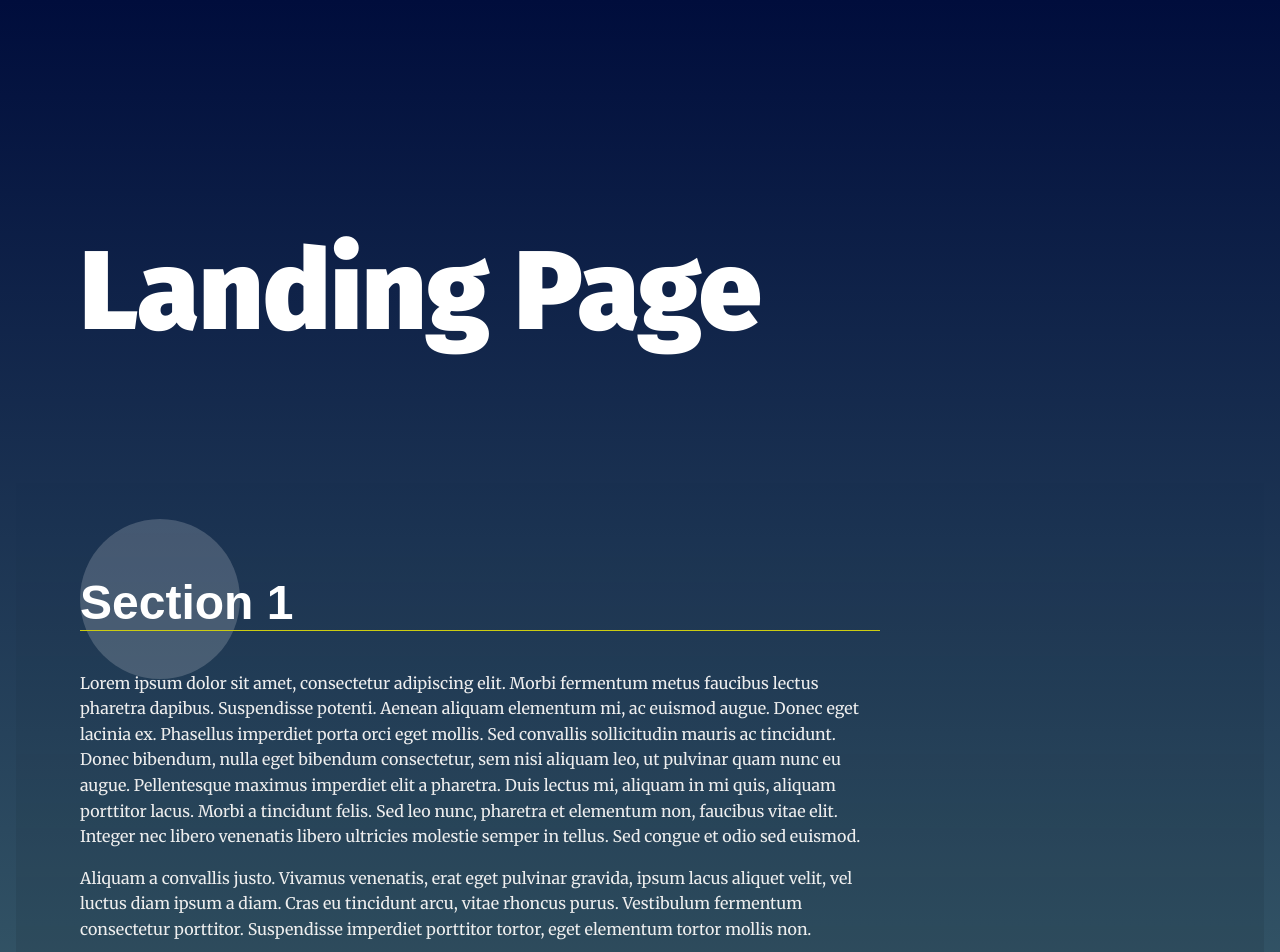
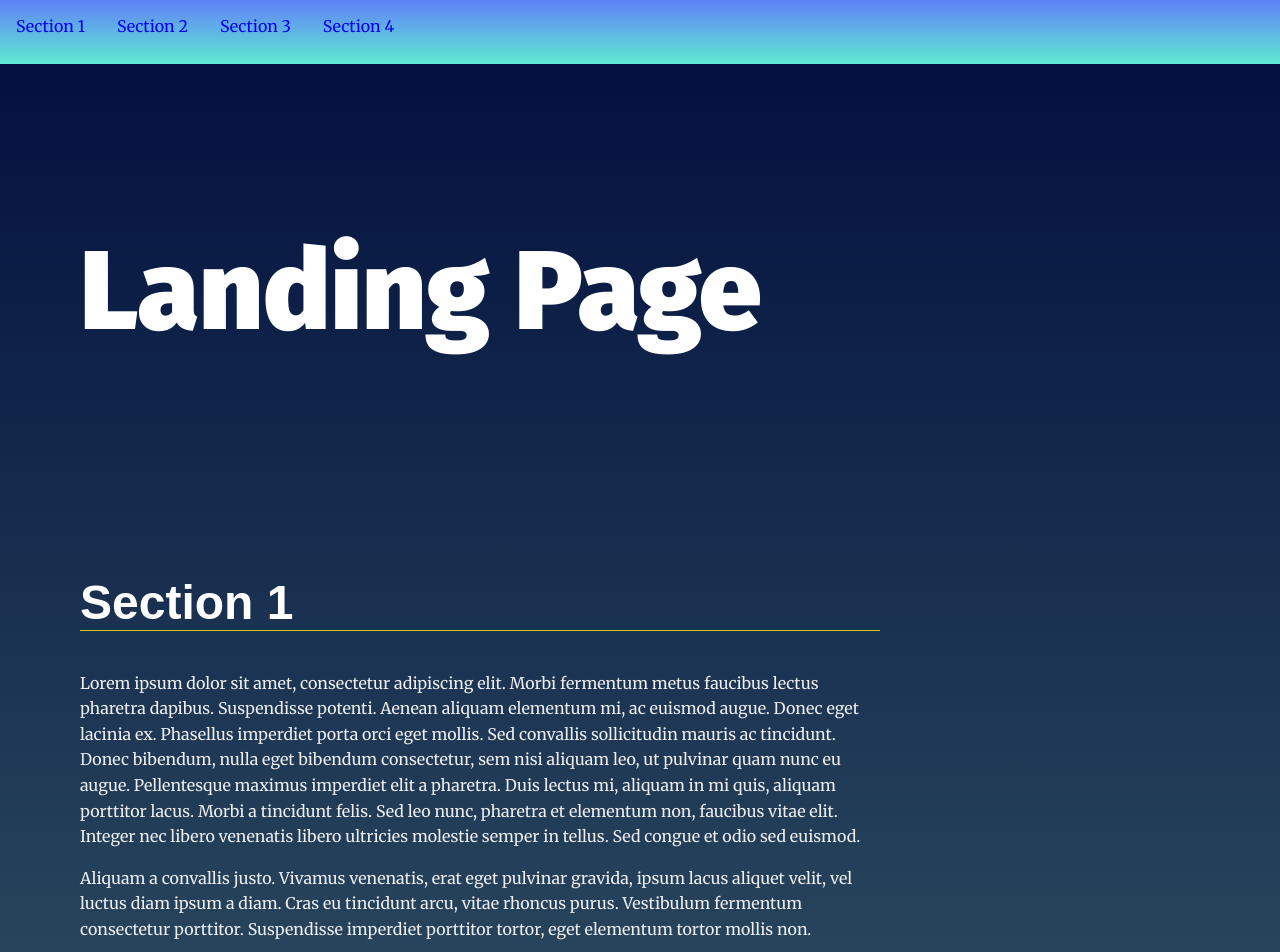
Before and after one commit to SamyNassar/Web-Development-Professional, a plain HTML site: page landing-page/index.html in a window 1280 px wide. Shown: the top 952 px of the page. Drawn offline with Linux system fonts and the light colour scheme.

Commit message:
Build a dynamic  Navbar

```diff
--- a/landing-page/css/styles.css
+++ b/landing-page/css/styles.css
@@ -64,15 +64,33 @@ section {
 /* ---- Module Rules ---- */
 
 /* Navigation Styles*/
+.navbar__menu{
+    width: 100%;
+    height: 4em;
+    background: rgb(136,203,171);
+    background: linear-gradient(0deg, rgb(95, 233, 210) 0%, rgb(96, 129, 248));
+
+}
+
 .navbar__menu ul {
     padding-left: 0;
     margin: 0;
     text-align: right;
+
 }
 
 .navbar__menu li {
     display: inline-block;
+    padding: 1em;
 }
+.navbar__menu li a{
+    text-decoration: none;
+}
+
+.navbar__menu li a:hover{
+    color: aquamarine;
+}
+
 
 .navbar__menu .menu__link {
     display: block;
@@ -193,17 +211,17 @@ section:nth-of-type(3n + 1) .landing__container::after {
 /* ---- Theme State Rules ---- */
 /* Section Active Styles */
 /* Note: your-active-class class is applied through javascript. You should update the class here and in the index.html to what you set in your javascript file.  */
-section.your-active-class {
+section.active-section {
     background: rgb(0, 0, 0);
     background: linear-gradient(0deg, rgba(0, 0, 0, 0.1) 0%, rgba(0, 0, 0, 0) 100%);
 }
 
-section.your-active-class .landing__container::before {
+section.active-section .landing__container::before {
     opacity: 1;
     animation: rotate 4s linear 0s infinite forwards;
 }
 
-section.your-active-class .landing__container::after {
+section.active-section .landing__container::after {
     opacity: 1;
     animation: rotate 5s linear 0s infinite forwards reverse;
 }
--- a/landing-page/index.html
+++ b/landing-page/index.html
@@ -15,7 +15,9 @@
     <header class="page__header">
       <nav class="navbar__menu">
         <!-- Navigation starts as empty UL that will be populated with JS -->
-      <ul id="navbar__list"></ul>
+        <ul id="navbar__list">
+
+        </ul>
       </nav>
     </header>
     <main>
@@ -26,7 +28,7 @@
       a data attribute that will populate the li node.
       Adding more sections will automatically populate nav.
       The first section is set to active class by default -->
-    <section id="section1" data-nav="Section 1" class="your-active-class">
+      <section id="section1" data-nav="Section 1">
         <div class="landing__container">
           <h2>Section 1</h2>
           <p>Lorem ipsum dolor sit amet, consectetur adipiscing elit. Morbi fermentum metus faucibus lectus pharetra dapibus. Suspendisse potenti. Aenean aliquam elementum mi, ac euismod augue. Donec eget lacinia ex. Phasellus imperdiet porta orci eget mollis. Sed convallis sollicitudin mauris ac tincidunt. Donec bibendum, nulla eget bibendum consectetur, sem nisi aliquam leo, ut pulvinar quam nunc eu augue. Pellentesque maximus imperdiet elit a pharetra. Duis lectus mi, aliquam in mi quis, aliquam porttitor lacus. Morbi a tincidunt felis. Sed leo nunc, pharetra et elementum non, faucibus vitae elit. Integer nec libero venenatis libero ultricies molestie semper in tellus. Sed congue et odio sed euismod.</p>
@@ -50,10 +52,20 @@
           <p>Aliquam a convallis justo. Vivamus venenatis, erat eget pulvinar gravida, ipsum lacus aliquet velit, vel luctus diam ipsum a diam. Cras eu tincidunt arcu, vitae rhoncus purus. Vestibulum fermentum consectetur porttitor. Suspendisse imperdiet porttitor tortor, eget elementum tortor mollis non.</p>
         </div>
       </section>
+      <section id="section4" data-nav="Section 4">
+        <div class="landing__container">
+          <h2>Section 4</h2>
+          <p>Lorem ipsum dolor sit amet, consectetur adipiscing elit. Morbi fermentum metus faucibus lectus pharetra dapibus. Suspendisse potenti. Aenean aliquam elementum mi, ac euismod augue. Donec eget lacinia ex. Phasellus imperdiet porta orci eget mollis. Sed convallis sollicitudin mauris ac tincidunt. Donec bibendum, nulla eget bibendum consectetur, sem nisi aliquam leo, ut pulvinar quam nunc eu augue. Pellentesque maximus imperdiet elit a pharetra. Duis lectus mi, aliquam in mi quis, aliquam porttitor lacus. Morbi a tincidunt felis. Sed leo nunc, pharetra et elementum non, faucibus vitae elit. Integer nec libero venenatis libero ultricies molestie semper in tellus. Sed congue et odio sed euismod.</p>
+
+          <p>Aliquam a convallis justo. Vivamus venenatis, erat eget pulvinar gravida, ipsum lacus aliquet velit, vel luctus diam ipsum a diam. Cras eu tincidunt arcu, vitae rhoncus purus. Vestibulum fermentum consectetur porttitor. Suspendisse imperdiet porttitor tortor, eget elementum tortor mollis non.</p>
+        </div>
+      </section>
     </main>
     <footer class="page__footer">
       <p>&copy Udacity</p>
     </footer>
 
+    <script src="./js/app.js"></script>
+
   </body>
 </html>
--- a/landing-page/js/app.js
+++ b/landing-page/js/app.js
@@ -17,6 +17,13 @@
  * Define Global Variables
  *
 */
+const t0 = performance.now();
+const landingContainer = document.querySelectorAll(".landing__container");
+const landingContainerLength = landingContainer.length;
+const navbar = document.querySelector('.navbar__menu');
+const navFragment = document.createDocumentFragment();
+
+
 
 
 /**
@@ -24,6 +31,20 @@
  * Start Helper Functions
  *
 */
+
+function addToNavbar(item, index){
+
+    const navItem = document.createElement('li');
+    const parent = item.parentElement;
+    navItem.innerHTML =`<a href="#${parent.id}">${parent.dataset.nav}</a>`;
+    navFragment.appendChild(navItem);
+
+    if(landingContainerLength == index + 1){
+        navbar.appendChild(navFragment);
+    }
+
+}
+
 
 
 
@@ -33,13 +54,16 @@
  *
 */
 
-// build the nav
+// build the Navbar
+landingContainer.forEach((item, index) => {
+    addToNavbar(item, index);
+});
 
 
-// Add class 'active' to section when near top of viewport
 
 
-// Scroll to anchor ID using scrollTO event
+
+
 
 
 /**
@@ -48,8 +72,8 @@
  *
 */
 
-// Build menu
 
-// Scroll to section on link click
 
-// Set sections as active
+
+
+console.log(performance.now() - t0);
```
Lines whose indentation alone changed are shown as unchanged.
